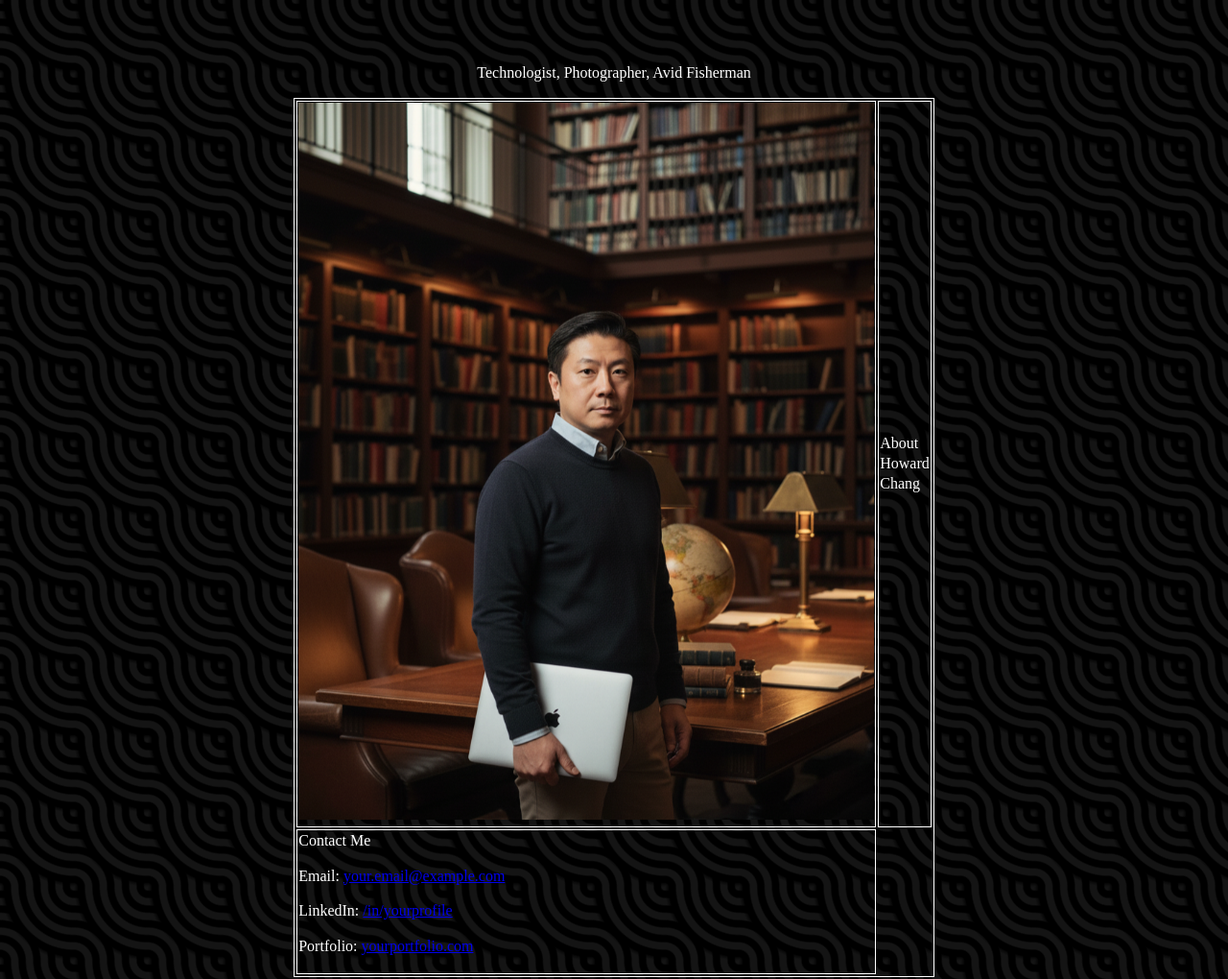
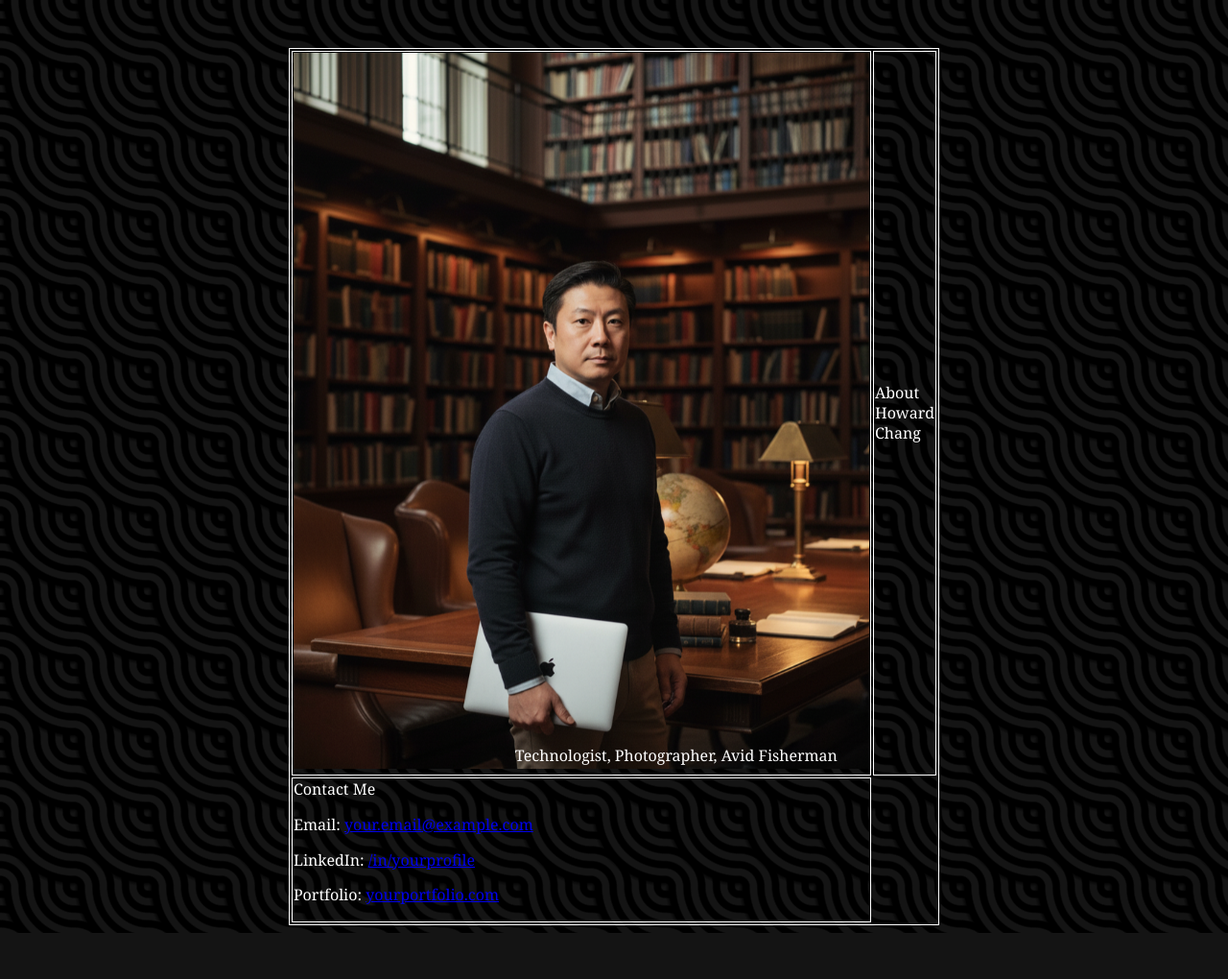
Before and after one commit to heyyhc/Landing-Page, a plain HTML site: page index.htm in a window 1280 px wide. Shown: the top 1020 px of the page at 96% size. After the commit the page ends 972 px from the top, so only its background shows below. Drawn offline with Linux system fonts and the light colour scheme.

Commit message:
experimenting with different tables and text over image via CSS

```diff
--- a/index.htm
+++ b/index.htm
@@ -11,11 +11,14 @@
     <center>
     <div>
     <table>
-        <tr>
-            <td><img src="howard_main.png" alt="Howard Chang Profile Picture" width="600" class="profile-pic"></td>
-            <td>About Howard Chang
+            <td width="50%">
+                <div class="container">
+                <img src="howard_main.png" alt="Howard Chang Profile Picture" width="600" class="profile-pic">
+                <div class="bottom-right">Technologist, Photographer, Avid Fisherman</div>
+                </div>
             </td>
-        <p class="subtitle">Technologist, Photographer, Avid Fisherman</p>
+            <td width="50%">About Howard Chang
+            </td>
         <tr>
             <td>Contact Me
         <div class="contact-info">
--- a/styles.css
+++ b/styles.css
@@ -4,7 +4,7 @@
  */
 html {
   margin: 0;
-  font-family: 'Junge', serif;
+  font-family: 'Georgia', serif;
   color: white;
   line-height: 1.3;
   background: transparent;
@@ -21,6 +21,14 @@ html {
     var(--c1);
   background-size: var(--s) var(--s);
 }
+.container {
+    position: relative;
+}
+.bottom-right {
+    position: absolute;
+    bottom: 8px;
+    right: 33px;
+}
 body {
 }
 table,th,td,tr{
```
